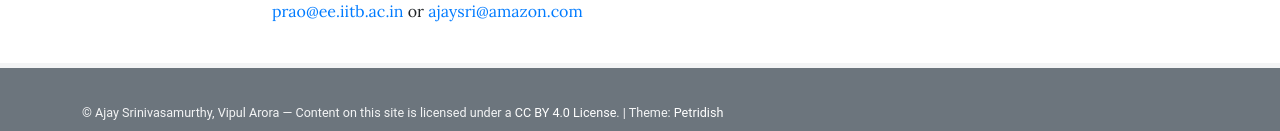
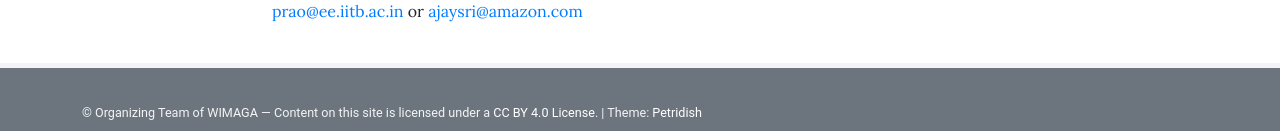
Before and after one commit to WIMAGA/wimaga.github.io, a Jekyll site: the page built from pages/home.md, in a window 1280 px wide. Shown: the part 1264-1395 px from the top of the page. Built offline with Jekyll 4.4.1, drawn with Linux system fonts in a browser that asks for light colours.

Commit message:
Update _config.yml

```diff
--- a/_config.yml
+++ b/_config.yml
@@ -1,7 +1,7 @@
 # SITE SETTINGS
 title: WIMAGA                        # Title in top navigation bar (navbar) and <head>
 description: Workshop on Indian Music Analysis and Generative Applications, ICASSP 2025 Satellite Workshop # Site description in <head>
-author: Ajay Srinivasamurthy, Vipul Arora                  # Used for copyright statement in footer
+author: Organizing Team of WIMAGA                  # Used for copyright statement in footer
 
 # SOCIAL PROFILES
 # social:
```
